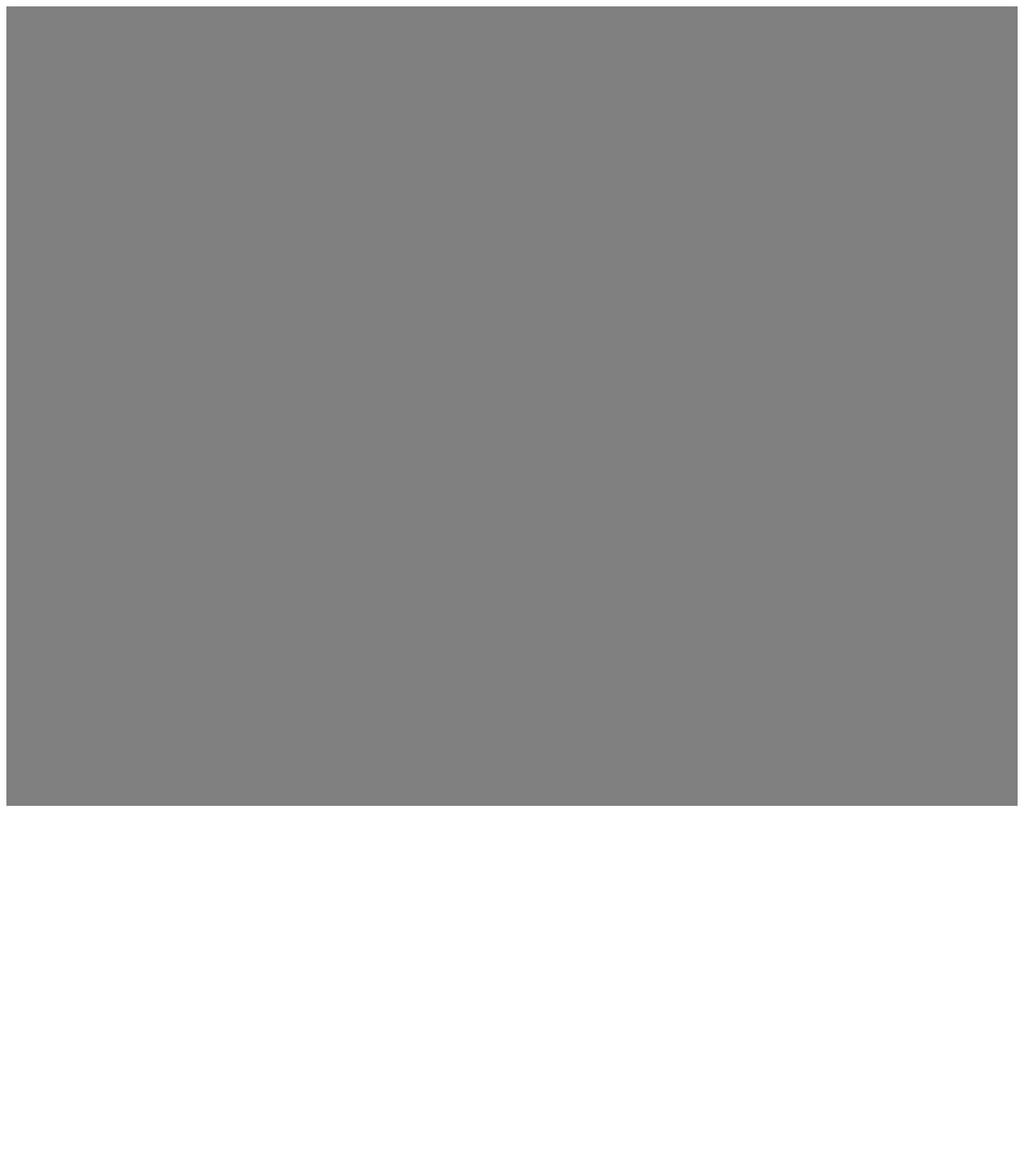
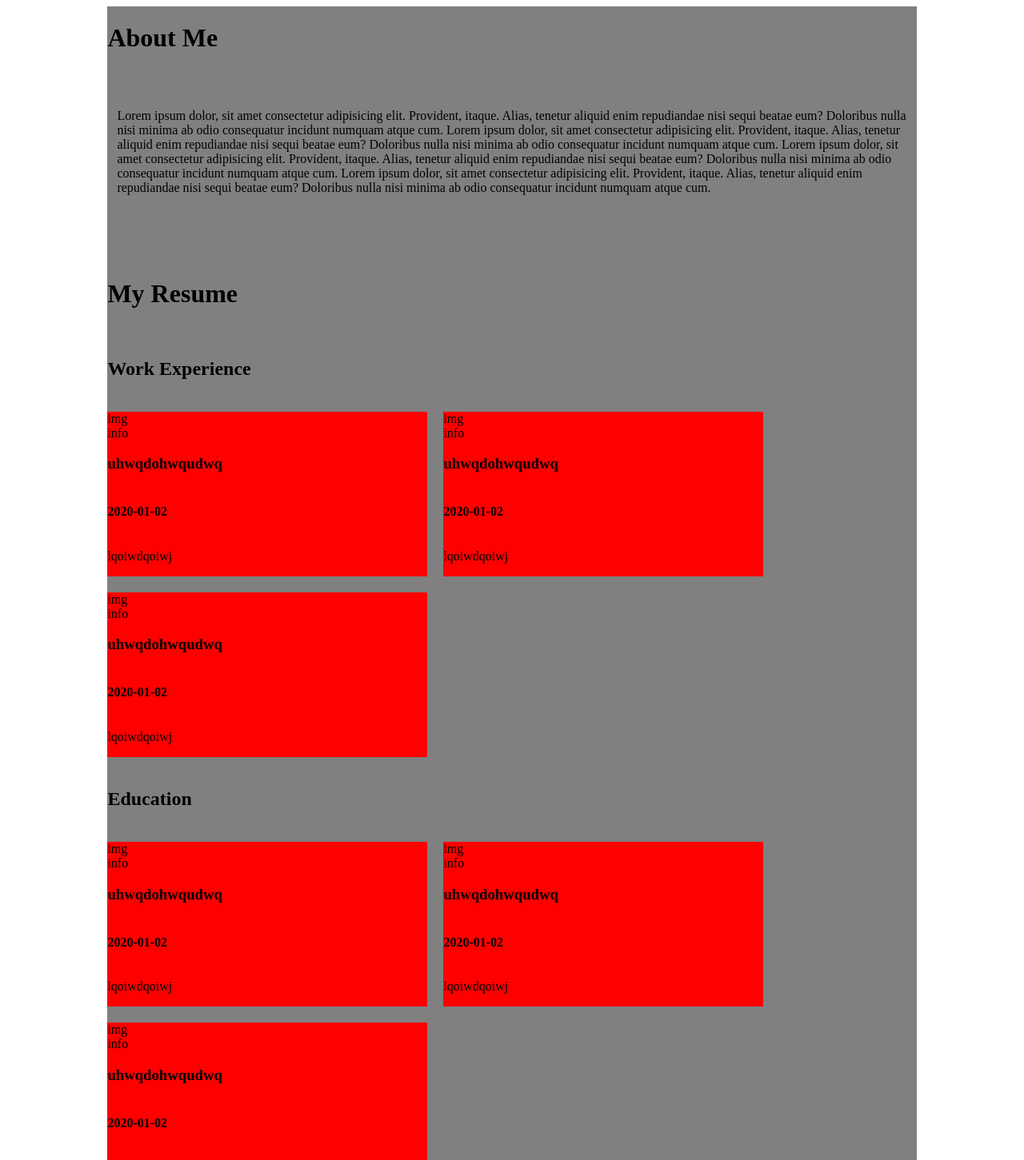
Before and after one commit to noemarius/portfolio, a Next.js app: page / in a window 1280 px wide. Shown: the top 1451 px of the page at 80% size. Before the commit the page ends 1016 px from the top, so only its background shows below. Built offline with nearby package versions, Linux system fonts and the light colour scheme.

Commit message:
adds card, bio and style them

```diff
--- /dev/null
+++ b/components/Bio.jsx
@@ -0,0 +1,16 @@
+export function Bio(props) {
+    return (
+        <>
+            <div className="bio">
+                <p>{props.bioText}</p>
+            </div>
+            <style jsx>
+                {`
+                    .bio p {
+                        padding: 12px;
+                    }
+                `}
+            </style>
+        </>
+    );
+}
--- /dev/null
+++ b/components/Cards.jsx
@@ -0,0 +1,35 @@
+export function Cards(props) {
+    return (
+        <>
+            <div className="card">
+                <div>img</div>
+                <div className="cardInfo">
+                    info
+                    <h3>{props.title}</h3>
+                    <h4>{props.date}</h4>
+                    <p>{props.desc}</p>
+                </div>
+            </div>
+            <style jsx>{`
+                .card {
+                    display: flex;
+                    flex-direction: column;
+                    width: 400px;
+                    background-color: red;
+                }
+
+                .cardInfo {
+                    display: flex;
+                    flex-direction: row;
+                    flex-wrap: wrap;
+                }
+                .cardInfo h3 {
+                    flex: 0 0 100%;
+                }
+                .cardInfo h4 {
+                    flex: 0 0 100%;
+                }
+            `}</style>
+        </>
+    );
+}
--- a/components/Layout.jsx
+++ b/components/Layout.jsx
@@ -1,14 +1,86 @@
+import { Bio } from "./Bio";
+import { Cards } from "./cards";
+
 export function Layout() {
+    let bioContent =
+        "Lorem ipsum dolor, sit amet consectetur adipisicing elit. Provident, itaque. Alias, tenetur aliquid enim repudiandae nisi sequi beatae eum? Doloribus nulla nisi minima ab odio consequatur incidunt numquam atque cum. Lorem ipsum dolor, sit amet consectetur adipisicing elit. Provident, itaque. Alias, tenetur aliquid enim repudiandae nisi sequi beatae eum? Doloribus nulla nisi minima ab odio consequatur incidunt numquam atque cum. Lorem ipsum dolor, sit amet consectetur adipisicing elit. Provident, itaque. Alias, tenetur aliquid enim repudiandae nisi sequi beatae eum? Doloribus nulla nisi minima ab odio consequatur incidunt numquam atque cum. Lorem ipsum dolor, sit amet consectetur adipisicing elit. Provident, itaque. Alias, tenetur aliquid enim repudiandae nisi sequi beatae eum? Doloribus nulla nisi minima ab odio consequatur incidunt numquam atque cum.";
     return (
         <>
-            <div className="mainContainer"></div>
+            <div className="mainContainer">
+                <h1>About Me</h1>
+                <div className="bioContainer">
+                    <Bio bioText={bioContent} />
+                </div>
+                <h1>My Resume</h1>
+                <div className="cardContainerWork">
+                    <h2>Work Experience</h2>
+                    <Cards
+                        title="uhwqdohwqudwq"
+                        date="2020-01-02"
+                        desc="lqoiwdqoiwj"
+                    />
+                    <Cards
+                        title="uhwqdohwqudwq"
+                        date="2020-01-02"
+                        desc="lqoiwdqoiwj"
+                    />
+                    <Cards
+                        title="uhwqdohwqudwq"
+                        date="2020-01-02"
+                        desc="lqoiwdqoiwj"
+                    />
+                </div>
+                <div className="cardContainerEduc">
+                    <h2>Education</h2>
+                    <Cards
+                        title="uhwqdohwqudwq"
+                        date="2020-01-02"
+                        desc="lqoiwdqoiwj"
+                    />
+                    <Cards
+                        title="uhwqdohwqudwq"
+                        date="2020-01-02"
+                        desc="lqoiwdqoiwj"
+                    />
+                    <Cards
+                        title="uhwqdohwqudwq"
+                        date="2020-01-02"
+                        desc="lqoiwdqoiwj"
+                    />
+                </div>
+            </div>
             <style jsx>{`
                 .mainContainer {
                     display: flex;
                     flex-direction: column;
                     background-color: grey;
-                    height: 1000px;
-                    width: 100%;
+                    min-height: 1000px;
+                    width: 80%;
+                    margin: auto;
+                    gap: 20px;
+                }
+                .cardContainerWork,
+                .cardContainerEduc {
+                    display: flex;
+                    flex-direction: row;
+                    flex-wrap: wrap;
+                    gap: 20px;
+                }
+                .bioContainer {
+                    display: flex;
+                    flex-direction: column;
+                    align-items: center;
+                    min-height: 200px;
+                }
+                .mainContainer div > h1 {
+                    padding: 0 20px 0 0;
+                    font-size: 36px;
+                    font-weight: 900;
+                    flex: 0 0 100%;
+                }
+
+                .mainContainer div > h2 {
+                    flex: 0 0 100%;
                 }
             `}</style>
         </>
```
Also changed, not shown: components/Navbar.jsx (added, +10 -0 lines).
